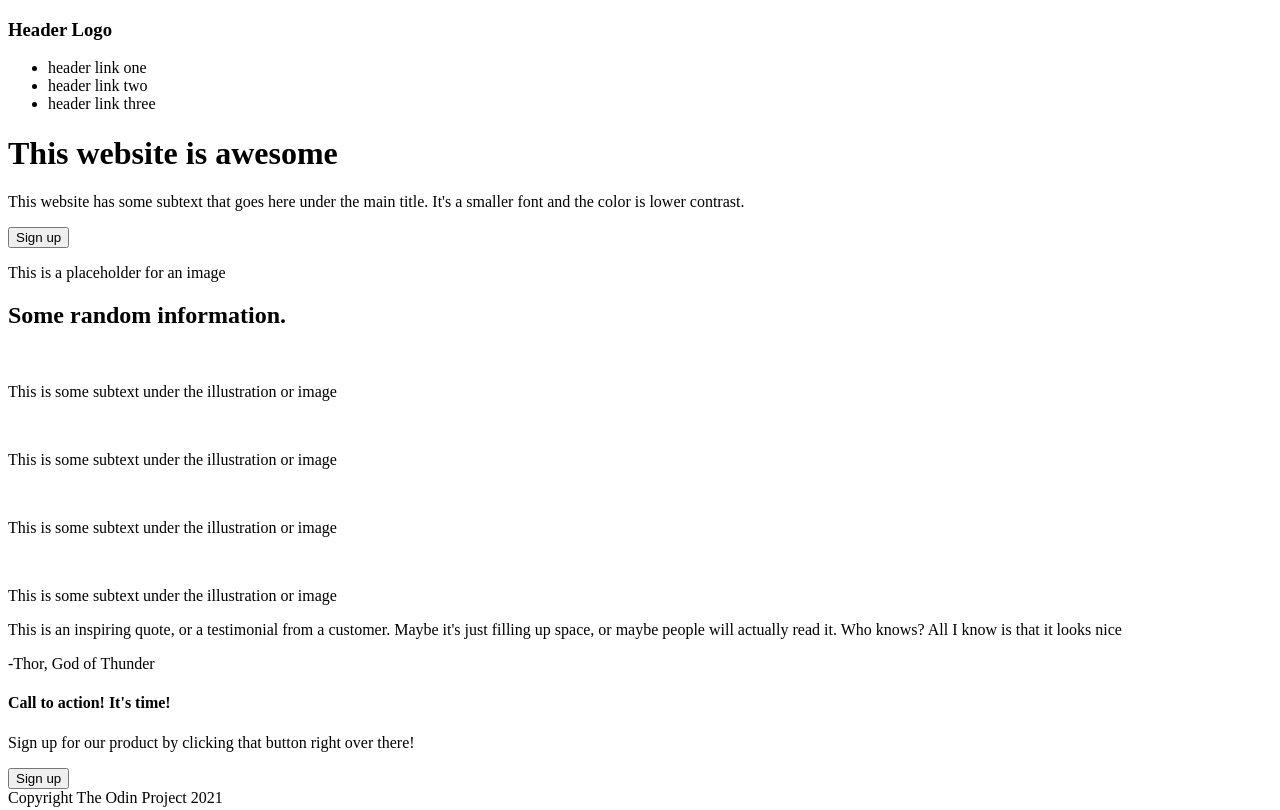
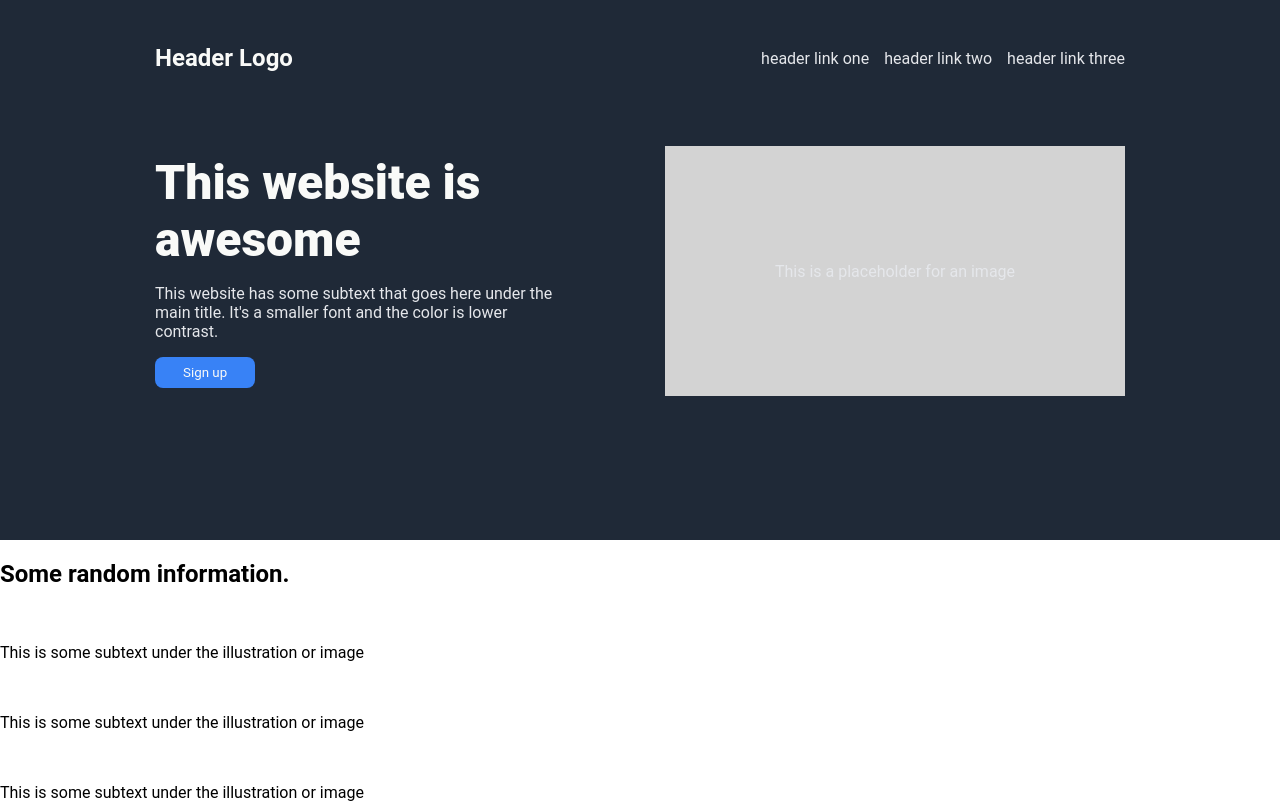
Before and after one commit to babypotato0/landing-page, a plain HTML site: page index.html in a window 1280 px wide. Shown: the top 810 px of the page. Drawn offline with Linux system fonts and the light colour scheme.

Commit message:
added CSS for header

```diff
--- a/index.html
+++ b/index.html
@@ -20,12 +20,14 @@
             </nav>
 
             <div class="hero">
-                <h1>This website is awesome</h1>
-                <p>This website has some subtext that goes
+                <div class="hero-txt">
+                    <h1>This website is awesome</h1>
+                     <p>This website has some subtext that goes
                     here under the main title. It's a smaller
                     font and the color is lower contrast.
-                </p>
-                <button id="hero-btn">Sign up</button>
+                     </p>
+                     <button id="hero-btn">Sign up</button>
+                </div>
 
                 <div id="placeholder">
                     <p>This is a placeholder for an image</p>
--- a/style.css
+++ b/style.css
@@ -0,0 +1,85 @@
+* {
+    font-family: 'Roboto', 'Helvetica', sans-serif;
+}
+
+body {
+    margin: 0;
+    padding: 0;
+    border: 0;
+}
+
+header {
+    background-color: #1F2937;
+    height: 60vh;
+    padding: 20px 70px 40px 70px;
+}
+
+nav {
+    display: flex;
+    justify-content: space-between;
+    align-items: center;
+    padding: 0 85px;
+}
+
+ul {
+    display: flex;
+    color: #E5E7EB;
+    list-style-type: none;
+    justify-content: space-evenly;
+    gap: 15px;
+}
+
+h3 {
+    color: #F9FAF8;
+    font-size: 24px;
+}
+
+.hero{
+    display: flex;
+    justify-content: space-between;
+    align-items: center;
+    padding: 0 85px 35px 85px;
+    margin: 50px auto 20px auto;
+    gap: 50px;
+}
+
+.hero-txt {
+    width: 50%;
+}
+
+h1 {
+    color: #F9FAF8;
+    font-size: 48px;
+    font-weight: 800;
+    margin: auto;
+}
+
+p {
+    font-size: 16px;
+}
+
+.hero-txt p {
+    color: #E5E7EB;
+    width: 90%;
+}
+
+#hero-btn {
+    background-color: #3882F6;
+    color: #F9FAF8;
+    padding: 8px 28px;
+    border-radius: 8px;
+    border: none;
+}
+
+#placeholder {
+    background-color: lightgray;
+    height: 250px;
+    width: 50%;
+    display: flex;
+    justify-content: center;
+    align-items: center;
+}
+
+#placeholder p {
+    color: #E5E7EB;
+}
```
